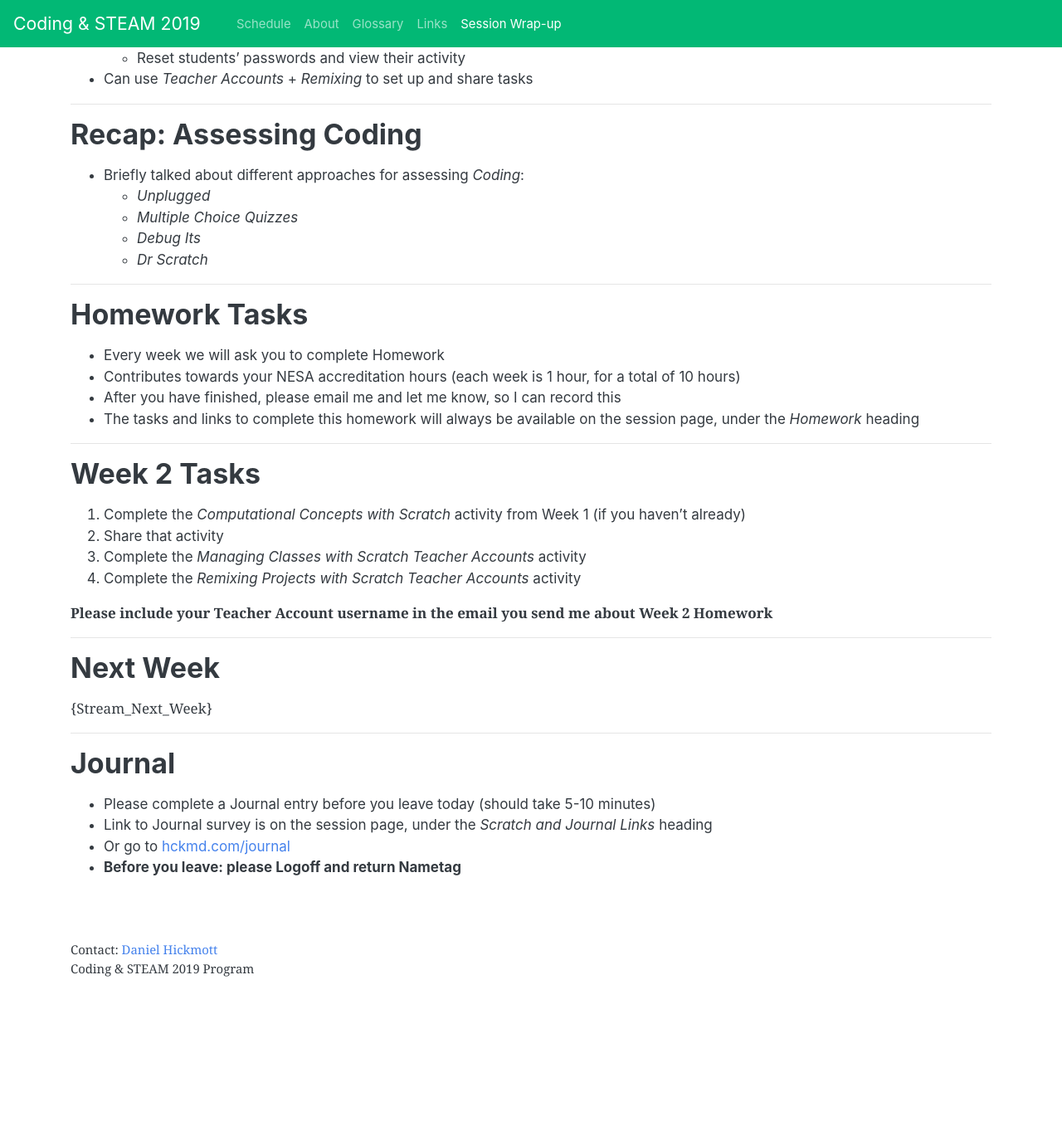
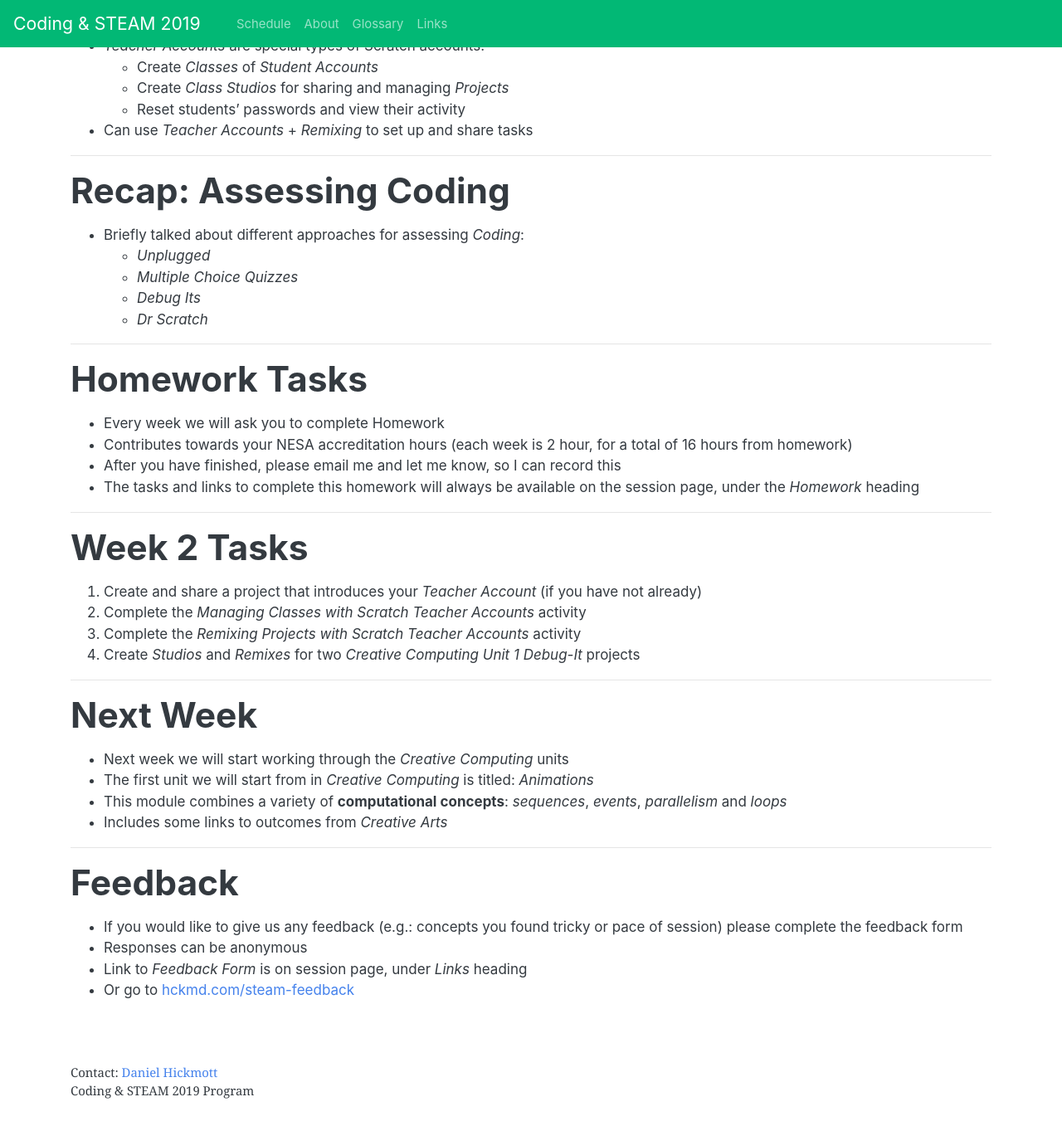
Before and after one commit to cs4s/steam-2019, a Jekyll site: the page built from week-2/presentations/session_end/session_end.md, in a window 1280 px wide and 1400 px high, scrolled down 663 px. Shown: the top 1363 px of the window at 83% size. Built offline with Jekyll 4.4.1, drawn with Linux system fonts in a browser that asks for light colours; our own code applies the rules of GitHub Pages for plain Markdown files; before the commit the page ends 1915 px from its top, so only the background shows below that; some of the changed text lies outside the part shown.

Commit message:
Adds session wrap-up presentation and updates week2 homework task

```diff
--- a/week-2/presentations/session_end/session_end.md
+++ b/week-2/presentations/session_end/session_end.md
@@ -1,16 +1,18 @@
+footer: [Coding & STEAM 2019 Program](http://cs4s.github.io/steam-2019)
+
 # Session Wrap-up
 
-## Coding in Stage 3: {Stream_Title}
+## Coding & STEAM 2019
 
-### Mr Daniel Hickmott & {Stream_Presenter}
+### Mr Daniel Hickmott & Dr Elena Prieto-Rodriguez
 
-#### Week 2: Teaching with Scratch
+#### Week 2: Teaching Coding with Scratch
 
-##### {Stream_Date} May 2018
+##### 8th August 2019
 
 ---
 
-## Recap: Overview
+# Recap: Overview
 
 - Different approaches for teaching *Computational Thinking*:
 	- *Unplugged*
@@ -19,7 +21,7 @@
 
 ---
 
-## Recap: Teacher Accounts
+# Recap: Teacher Accounts
 
 - *Teacher Accounts* are special types of Scratch accounts:
 	- Create *Classes* of *Student Accounts*
@@ -29,7 +31,7 @@
 
 ---
 
-## Recap: Assessing Coding
+# Recap: Assessing Coding
 
 - Briefly talked about different approaches for assessing *Coding*:
 	- *Unplugged*
@@ -39,36 +41,36 @@
 
 ---
 
-## Homework Tasks
+# Homework Tasks
 
 - Every week we will ask you to complete Homework
-- Contributes towards your NESA accreditation hours (each week is 1 hour, for a total of 10 hours)
+- Contributes towards your NESA accreditation hours (each week is 2 hour, for a total of 16 hours from homework)
 - After you have finished, please email me and let me know, so I can record this
 - The tasks and links to complete this homework will always be available on the session page, under the *Homework* heading
 
 ---
 
-## Week 2 Tasks
+# Week 2 Tasks
 
-1. Complete the *Computational Concepts with Scratch* activity from Week 1 (if you haven't already)
-2. Share that activity
-3. Complete the *Managing Classes with Scratch Teacher Accounts* activity
-4. Complete the *Remixing Projects with Scratch Teacher Accounts* activity
-
-**Please include your Teacher Account username in the email you send me about Week 2 Homework**
-
+1. Create and share a project that introduces your *Teacher Account* (if you have not already)
+2. Complete the *Managing Classes with Scratch Teacher Accounts* activity
+3. Complete the *Remixing Projects with Scratch Teacher Accounts* activity
+4. Create *Studios* and *Remixes* for two *Creative Computing Unit 1 Debug-It* projects
 
 ---
 
-## Next Week
+# Next Week
 
-{Stream_Next_Week}
+- Next week we will start working through the *Creative Computing* units
+- The first unit we will start from in *Creative Computing* is titled: *Animations*
+- This module combines a variety of **computational concepts**: *sequences*, *events*, *parallelism* and *loops*
+- Includes some links to outcomes from *Creative Arts*
 
 ---
 
-## Journal
+# Feedback
 
-- Please complete a Journal entry before you leave today (should take 5-10 minutes)
-- Link to Journal survey is on the session page, under the *Scratch and Journal Links* heading
-- Or go to [hckmd.com/journal](hckmd.com/journal)
-- **Before you leave: please Logoff and return Nametag**
+- If you would like to give us any feedback (e.g.: concepts you found tricky or pace of session) please complete the feedback form
+- Responses can be anonymous
+- Link to *Feedback Form* is on session page, under *Links* heading
+- Or go to [hckmd.com/steam-feedback](http://hckmd.com/steam-feedback)
```
Also changed, not shown: 2 other files.
